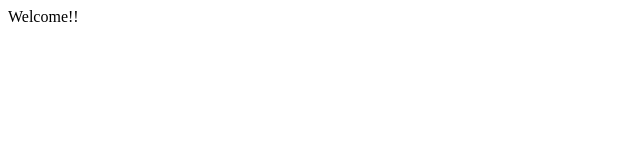
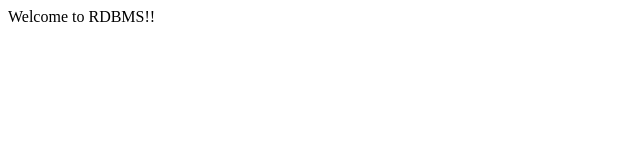
Before and after one commit to sonacsn/NGO-Connect, a website: page public/index.html in a window 1280 px wide. Shown: the whole page, without its empty margins (0-640 px from the left). Drawn offline with Linux system fonts and the light colour scheme.

Commit message:
Second Check

```diff
--- a/public/index.html
+++ b/public/index.html
@@ -5,6 +5,6 @@
     <title>Title</title>
 </head>
 <body>
-Welcome!!
+Welcome to RDBMS!!
 </body>
 </html>
```
